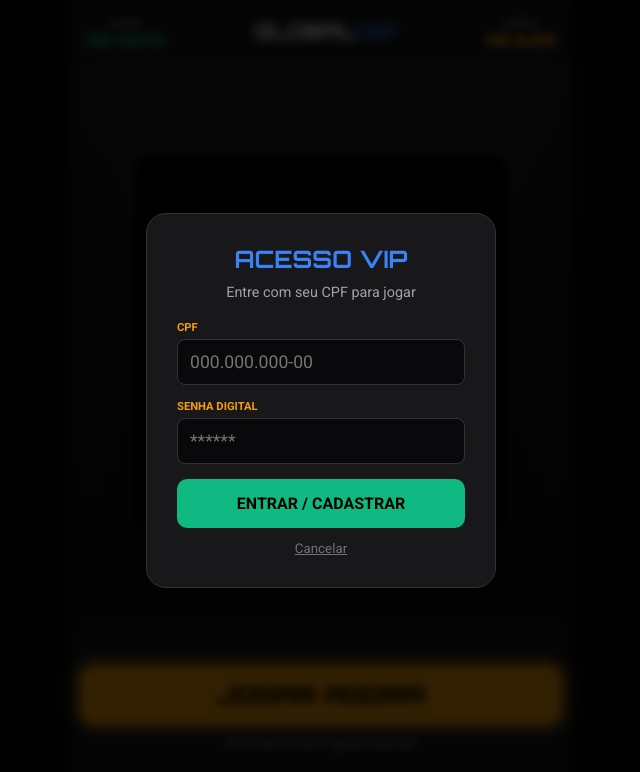
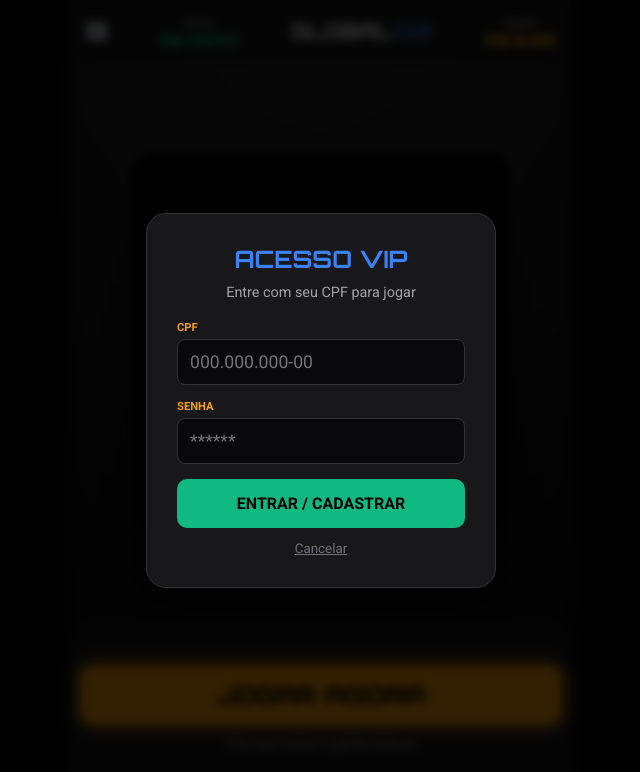
Before and after one commit to sevenpvh-ui/CopaPIX, a website: page public/index.html in a window 1280 px wide. Both pictures are taken after a click on the button "JOGAR AGORA". Shown: the whole page, without its empty margins (319-959 px from the left). Drawn offline with nearby package versions, Linux system fonts and the light colour scheme; no server answers.

Commit message:
Update index.html

```diff
--- a/public/index.html
+++ b/public/index.html
@@ -12,13 +12,15 @@
     <div class="app-layout">
 
         <header>
-            <div class="hud-box">
+            <button id="soundBtn" class="btn-sound">🔊</button> <div class="hud-box">
                 <small>SALDO</small>
                 <span id="creditDisplay" class="neon-green">R$ DEMO</span>
             </div>
+
             <div class="logo-area">
                 GLOBAL<span>CUP</span>
             </div>
+
             <div class="hud-box">
                 <small>GANHO</small>
                 <span id="winDisplay" class="neon-gold">R$ 0.00</span>
@@ -57,17 +59,14 @@
         <div class="modal-content">
             <h3>ACESSO VIP</h3>
             <p>Entre com seu CPF para jogar</p>
-
             <div class="input-group">
                 <label>CPF</label>
                 <input type="tel" id="cpfInput" placeholder="000.000.000-00" maxlength="14">
             </div>
-
             <div class="input-group">
-                <label>SENHA DIGITAL</label>
+                <label>SENHA</label>
                 <input type="password" id="passInput" placeholder="******">
             </div>
-
             <button id="doLoginBtn" class="btn-full">ENTRAR / CADASTRAR</button>
             <button id="closeModalBtn" class="btn-text">Cancelar</button>
         </div>
```
